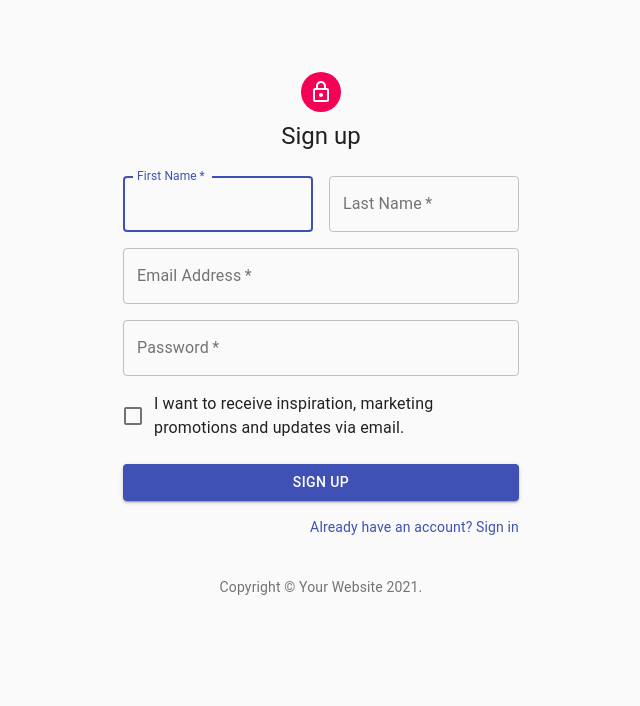
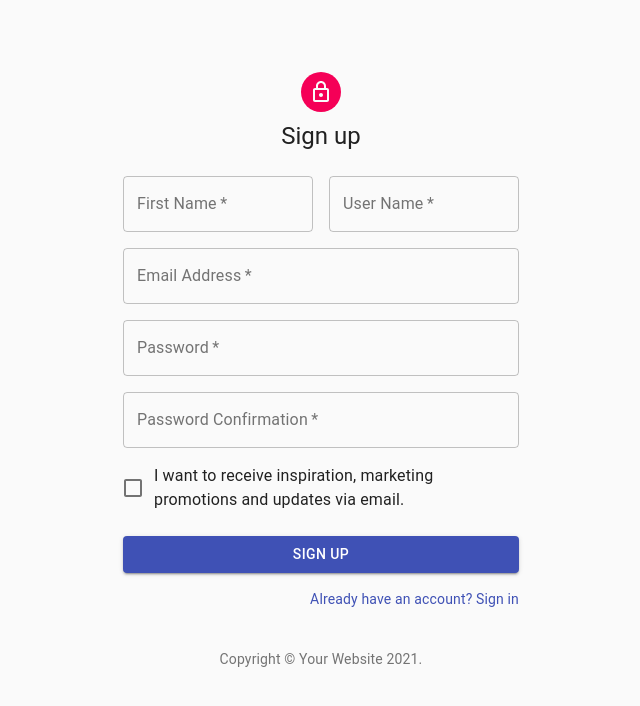
Before and after one commit to fraanaalonso/DRF-REACT, a React (Create React App) app in the folder frontend/: page /auth/register in a window 1280 px wide. Shown: the top 706 px of the page, without its empty margins (319-959 px from the left). Built offline with nearby package versions, Linux system fonts and the light colour scheme.

Commit message:
auth reducer + api request to log into the web app + sweet alert when an action is completed

```diff
--- a/frontend/package.json
+++ b/frontend/package.json
@@ -18,6 +18,7 @@
     "redux": "^4.1.0",
     "redux-thunk": "^2.3.0",
     "sass": "^1.32.11",
+    "sweetalert": "^2.1.2",
     "web-vitals": "^1.1.1"
   },
   "scripts": {
--- a/frontend/src/actions/auth.js
+++ b/frontend/src/actions/auth.js
@@ -0,0 +1,23 @@
+
+import Swal from 'sweetalert2';
+import { blogAPI } from '../api/blogAPI'
+import { login } from './types_actions';
+
+export const startLogin = (email, password) => {
+    return async(dispatch) => {
+        const { data } = await blogAPI.post('auth/accounts/login/', {email, password});
+
+        if ( data.ok ){
+            localStorage.setItem('token', data.token.access);
+            localStorage.setItem('token-init-date', new Date().getTime());
+
+            dispatch(login({
+                uid: data.uid,
+                email: data.user.email
+            }))
+        }else{
+            Swal.fire('Error', `${ data.msg.email } \n ${data.msg.password}` , 'error');
+        }
+
+    }
+}
--- /dev/null
+++ b/frontend/src/actions/types_actions.js
@@ -0,0 +1,6 @@
+import { types } from "../types/types"
+
+export const login = ( user ) => ({
+    type: types.login,
+    payload: user
+})
--- a/frontend/src/api/blogAPI.js
+++ b/frontend/src/api/blogAPI.js
@@ -1,7 +1,7 @@
 import axios from 'axios'
 
-const baseURL = process.env.REACT_APP_API_URL
+const baseURL = 'http://127.0.0.1:8000/api/';
 
-axios.create({
-    baseURL
+export const blogAPI = axios.create({
+    baseURL: baseURL
 })
--- a/frontend/src/components/auth/LoginScreen.js
+++ b/frontend/src/components/auth/LoginScreen.js
@@ -13,13 +13,26 @@ import { AccountCircle } from '@material-ui/icons'
 import Typography from '@material-ui/core/Typography';
 import { useStylesLogin } from '../../styles/components/stylesLogin';
 import { Copyrigth } from './Copyrigth';
-
-
+import { useForm } from '../../hooks/useForm';
+import { useDispatch } from 'react-redux';
+import { startLogin } from '../../actions/auth';
 
 
 
 export const LoginScreen = () => {
+  const dispatch = useDispatch()
   const classes = useStylesLogin();
+  const { values, handleInputChange} = useForm({
+    email:'',
+    password: '',
+  });
+
+  const { email, password } = values;
+
+  const handleSubmit = (e) => {
+    e.preventDefault();
+    dispatch(startLogin(email, password));
+  }
 
   return (
     <Grid container component="main" className={classes.root}>
@@ -33,7 +46,7 @@ export const LoginScreen = () => {
           <Typography component="h1" variant="h5">
             Sign in
           </Typography>
-          <form className={classes.form} noValidate>
+          <form onSubmit={ handleSubmit } className={classes.form} noValidate >
             <TextField
               variant="outlined"
               margin="normal"
@@ -41,20 +54,24 @@ export const LoginScreen = () => {
               fullWidth
               id="email"
               label="Email Address"
-              name="email"
+              name='email'
               autoComplete="email"
               autoFocus
+              value={ email }
+              onChange={ handleInputChange }
             />
             <TextField
               variant="outlined"
               margin="normal"
               required
               fullWidth
-              name="password"
+              name='password'
               label="Password"
               type="password"
               id="password"
+              value={ password }
               autoComplete="current-password"
+              onChange={ handleInputChange }
             />
             <FormControlLabel
               control={<Checkbox value="remember" color="primary" />}
--- a/frontend/src/components/auth/RegisterScreen.js
+++ b/frontend/src/components/auth/RegisterScreen.js
@@ -13,10 +13,26 @@ import Typography from '@material-ui/core/Typography';
 import Container from '@material-ui/core/Container';
 import { Copyrigth } from './Copyrigth';
 import { useStylesRegister } from '../../styles/components/stylesLogin';
+import { useForm } from '../../hooks/useForm';
 
 
 export const RegisterScreen = () => {
   const classes = useStylesRegister();
+
+  const { values, handleInputChange} = useForm({
+    username:'',
+    firstname: '',
+    email:'',
+    password: '',
+    password_conf: '',
+  });
+
+  const { firstname, username, email, password, password_conf } = values;
+
+  const handleSubmit = (e) => {
+    e.preventDefault();
+    console.log({ username, firstname, email, password, password_conf})
+  }
 
   return (
     <Container component="main" maxWidth="xs">
@@ -28,18 +44,19 @@ export const RegisterScreen = () => {
         <Typography component="h1" variant="h5">
           Sign up
         </Typography>
-        <form className={classes.form} noValidate>
+        <form onSubmit={ handleSubmit } className={classes.form} noValidate>
           <Grid container spacing={2}>
-            <Grid item xs={12} sm={6}>
+          <Grid item xs={12} sm={6}>
               <TextField
-                autoComplete="fname"
-                name="firstName"
                 variant="outlined"
                 required
                 fullWidth
-                id="firstName"
+                id="firstname"
                 label="First Name"
-                autoFocus
+                name="firstname"
+                autoComplete="lname"
+                value={firstname}
+                onChange={ handleInputChange }
               />
             </Grid>
             <Grid item xs={12} sm={6}>
@@ -47,10 +64,12 @@ export const RegisterScreen = () => {
                 variant="outlined"
                 required
                 fullWidth
-                id="lastName"
-                label="Last Name"
-                name="lastName"
+                id="username"
+                label="User Name"
+                name="username"
                 autoComplete="lname"
+                value={username}
+                onChange={ handleInputChange }
               />
             </Grid>
             <Grid item xs={12}>
@@ -62,6 +81,8 @@ export const RegisterScreen = () => {
                 label="Email Address"
                 name="email"
                 autoComplete="email"
+                value={email}
+                onChange={ handleInputChange }
               />
             </Grid>
             <Grid item xs={12}>
@@ -69,11 +90,26 @@ export const RegisterScreen = () => {
                 variant="outlined"
                 required
                 fullWidth
+                id="password"
+                label="Password"
                 name="password"
-                label="Password"
+                value={password}
+                onChange={ handleInputChange }
+              />
+            </Grid>
+
+            <Grid item xs={12}>
+              <TextField
+                variant="outlined"
+                required
+                fullWidth
+                name="password_conf"
+                label="Password Confirmation"
                 type="password"
-                id="password"
+                id="password2"
                 autoComplete="current-password"
+                value={password_conf}
+                onChange={ handleInputChange }
               />
             </Grid>
             <Grid item xs={12}>
@@ -94,7 +130,7 @@ export const RegisterScreen = () => {
           </Button>
           <Grid container justify="flex-end">
             <Grid item>
-              <Link to="/auth/login" variant="body2">
+              <Link href="/auth/login" variant="body2">
                 Already have an account? Sign in
               </Link>
             </Grid>
--- a/frontend/src/hooks/useForm.js
+++ b/frontend/src/hooks/useForm.js
@@ -4,10 +4,6 @@ import { useState } from "react"
 export const useForm = ( initialState = {}) => {
     const [values, setValues] = useState(initialState);
 
-
-    const reset = ( newFormState = initialState) => {
-        setValues( newFormState );
-    }
     const handleInputChange = ({ target }) => {
         setValues({
             ...values,
@@ -16,5 +12,8 @@ export const useForm = ( initialState = {}) => {
     }
 
 
-    return [ values, handleInputChange, reset ];
+    return {
+        values,
+        handleInputChange
+    }
 }
--- a/frontend/src/reducers/authReducer.js
+++ b/frontend/src/reducers/authReducer.js
@@ -1,6 +1,25 @@
+import { types } from "../types/types";
 
-export const authReducer = (state, action) => {
+const intialState = {
+    checking: true,
+    uid: null,
+    email: null
+
+}
+
+
+export const authReducer = (state=intialState, action) => {
     switch (action.type) {
+        case types.login:
+            return {
+                ...state,
+                checking: false,
+                ...action.payload
+            }
+        case types.logout:
+            return {
+                checking: false
+            }
         default:
             break;
     }
--- /dev/null
+++ b/frontend/src/reducers/rootReducers.js
@@ -0,0 +1,6 @@
+import { combineReducers } from "redux";
+import { authReducer } from "./authReducer";
+
+export const rootReducers = combineReducers({
+    auth: authReducer
+});
--- a/frontend/src/store/store.js
+++ b/frontend/src/store/store.js
@@ -1,12 +1,12 @@
-import {createStore, combineReducers, applyMiddleware, compose } from 'redux';
+import {createStore, applyMiddleware, compose } from 'redux';
 import thunk from 'redux-thunk';
+import { authReducer } from '../reducers/authReducer';
+import { rootReducers } from '../reducers/rootReducers';
 
 //composeEnhancers copied from https://github.com/zalmoxisus/redux-devtools-extension#usage
 const composeEnhancers = (typeof window !== 'undefined' && window.__REDUX_DEVTOOLS_EXTENSION_COMPOSE__) || compose;
-const reducers = combineReducers({
-})
 
 export const store = createStore(
-    reducers,
+    authReducer,
     composeEnhancers(applyMiddleware( thunk ))
 );
```
Also changed, not shown: 2 other files (tests, documents, lock files or other folders).
